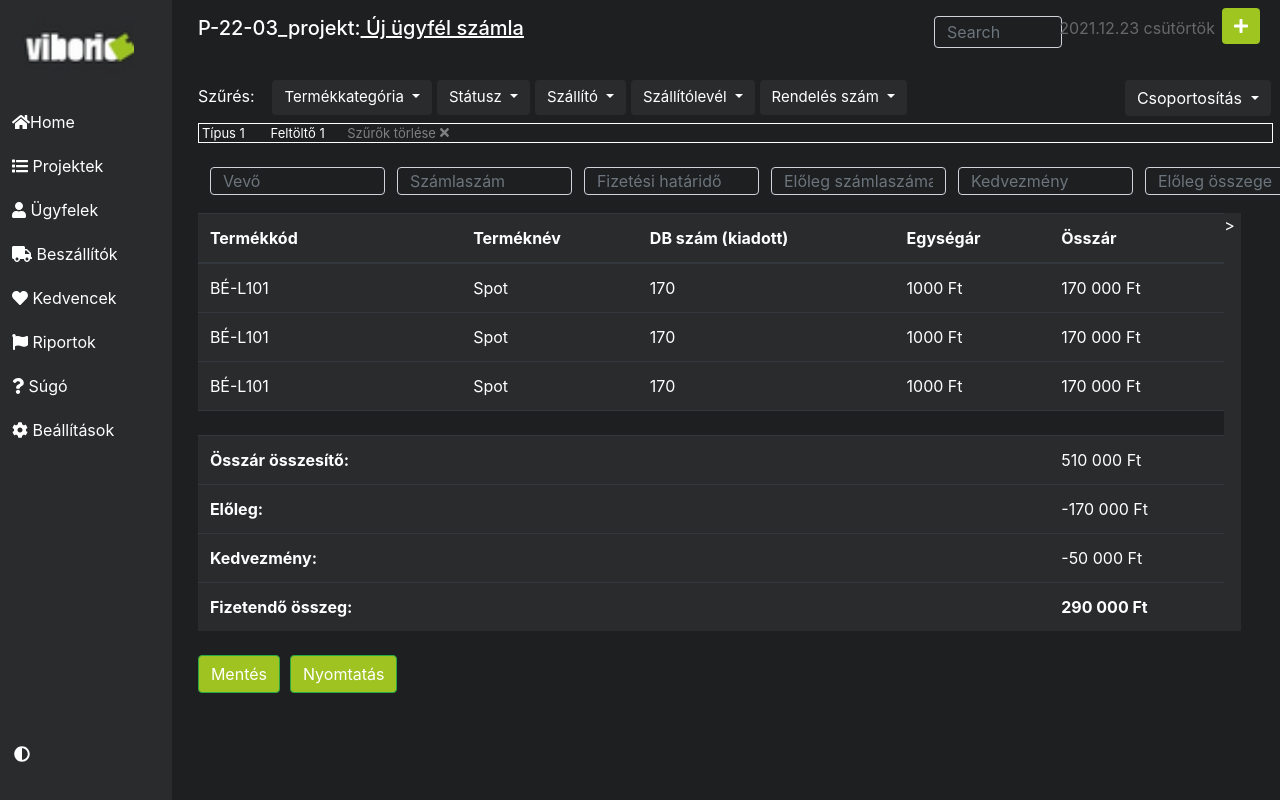
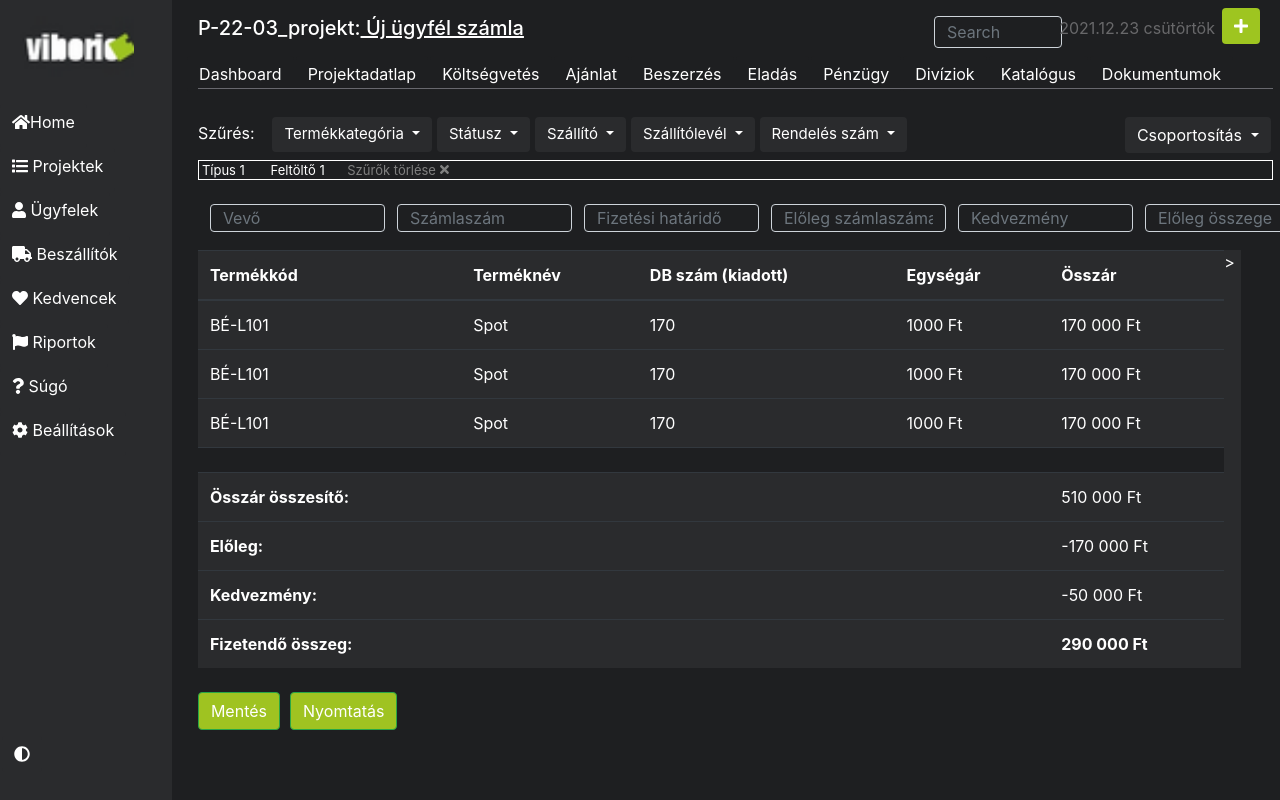
Before and after one commit to csabinemeth/ring_studio, a Vue app: page /ugyfelSzamla in a window 1280 px wide. Built offline with nearby package versions, Linux system fonts and the light colour scheme.

Commit message:
2022.02.09

```diff
--- a/src/Views/Home.vue
+++ b/src/Views/Home.vue
@@ -162,11 +162,12 @@ export default {
 
 .topLine{
     display: flex;
+    position: relative;
 }
 
 #searchBar1{
     width: 10vw;
-    position:fixed;
+    position:absolute;
     top: 2vh;
     right: 210px;
     height: 4vh;
@@ -177,8 +178,7 @@ export default {
 .dateText1{
     color: white;
      position: relative;
-     right: 55px;
-
+    right: 55px;
     color:#68686a;
 }
 
--- a/src/Views/Project.vue
+++ b/src/Views/Project.vue
@@ -2,7 +2,7 @@
   <div class="projectBackGround1">
     <div class="topLine">
       <h5 class="projectTitle">
-        P-22-03_projekt:<text class="dashboard">Dashboard</text>
+        P-22-03_projekt: <text class="dashboard"> Dashboard</text>
       </h5>
       <input
         class="form-control mr-sm-2"
--- a/src/Views/Project_adatlap.vue
+++ b/src/Views/Project_adatlap.vue
@@ -1,7 +1,7 @@
 <template>
 <div id="projectBackGround">
 <div class="topLine">
-<h5 class="projectTitle">BÉ-L101:P-22-03_projekt:<text class="dashboard">Adatlap</text></h5>
+<h5 class="projectTitle">BÉ-L101:P-22-03_projekt: <text class="dashboard"> Adatlap</text></h5>
  <input class="form-control mr-sm-2" id="searchBar1" type="search" placeholder="Search" aria-label="Search">
  <text class="dateText1">2021.12.23 csütörtök</text>
  <div class="dropdown1">
--- a/src/Views/UgyfelSzamla.vue
+++ b/src/Views/UgyfelSzamla.vue
@@ -32,6 +32,19 @@
         </div>
       </div>
     </div>
+     <div class="buttonLine">
+  <button type="button" id="projectButton" class="btn btn-primary" @click="navToDashboard">Dashboard</button>
+ <button type="button" id="projectButton" class="btn btn-primary" @click="navAdatlap">Projektadatlap</button>
+ <button type="button" id="projectButton" class="btn btn-primary" @click="navKoltsegvetes">Költségvetés</button>
+ <button type="button" id="projectButton" class="btn btn-primary" @click="navToAjanlat">Ajánlat</button>
+ <button type="button" id="projectButton" class="btn btn-primary" @click="navToBeszerzes">Beszerzés</button>
+ <button type="button" id="projectButton" class="btn btn-primary" @click="navToEladas">Eladás</button>
+ <button type="button" id="projectButton" class="btn btn-primary" @click="navToPenzugy">Pénzügy</button>
+ <button type="button" id="projectButton" class="btn btn-primary" @click="navToDiviziok">Divíziok</button>
+ <button type="button" id="projectButton" class="btn btn-primary" @click="navToKatalogus">Katalógus</button>
+ <button type="button" id="projectButton" class="btn btn-primary" @click="navToDocs">Dokumentumok</button>
+</div>
+<div class="dividerProject"></div>
     <div class="szures">
       <text class="szuroText">Szűrés:</text>
       <div class="dropdown">
--- a/src/Views/prints/Katalogus_print.vue
+++ b/src/Views/prints/Katalogus_print.vue
@@ -266,9 +266,9 @@ export default {
 .companyData {
   position: relative;
   float: left;
-  left: 5px;
-  font-size: 13px;
-  top: 1vh;
+  left: 150px;
+  font-size: 10px;
+  top: -15px;
 }
 
 #printButton {
@@ -289,6 +289,9 @@ export default {
   background-size: cover;
   width: 110px;
   height: 50px;
+  top: 50px;
+  position: relative;
+
 }
 
 .catalogCell{
--- a/src/Views/prints/RendelesVissza_print.vue
+++ b/src/Views/prints/RendelesVissza_print.vue
@@ -389,7 +389,7 @@ export default {
   position: relative;
   float: left;
   left: 5px;
-  font-size: 13px;
+  font-size: 8px;
   top: 1vh;
 }
 
--- a/src/Views/prints/Szamla_print.vue
+++ b/src/Views/prints/Szamla_print.vue
@@ -379,7 +379,7 @@ export default {
   position: relative;
   float: left;
   left: 5px;
-  font-size: 13px;
+  font-size: 8px;
   top: 1vh;
 }
 
```
